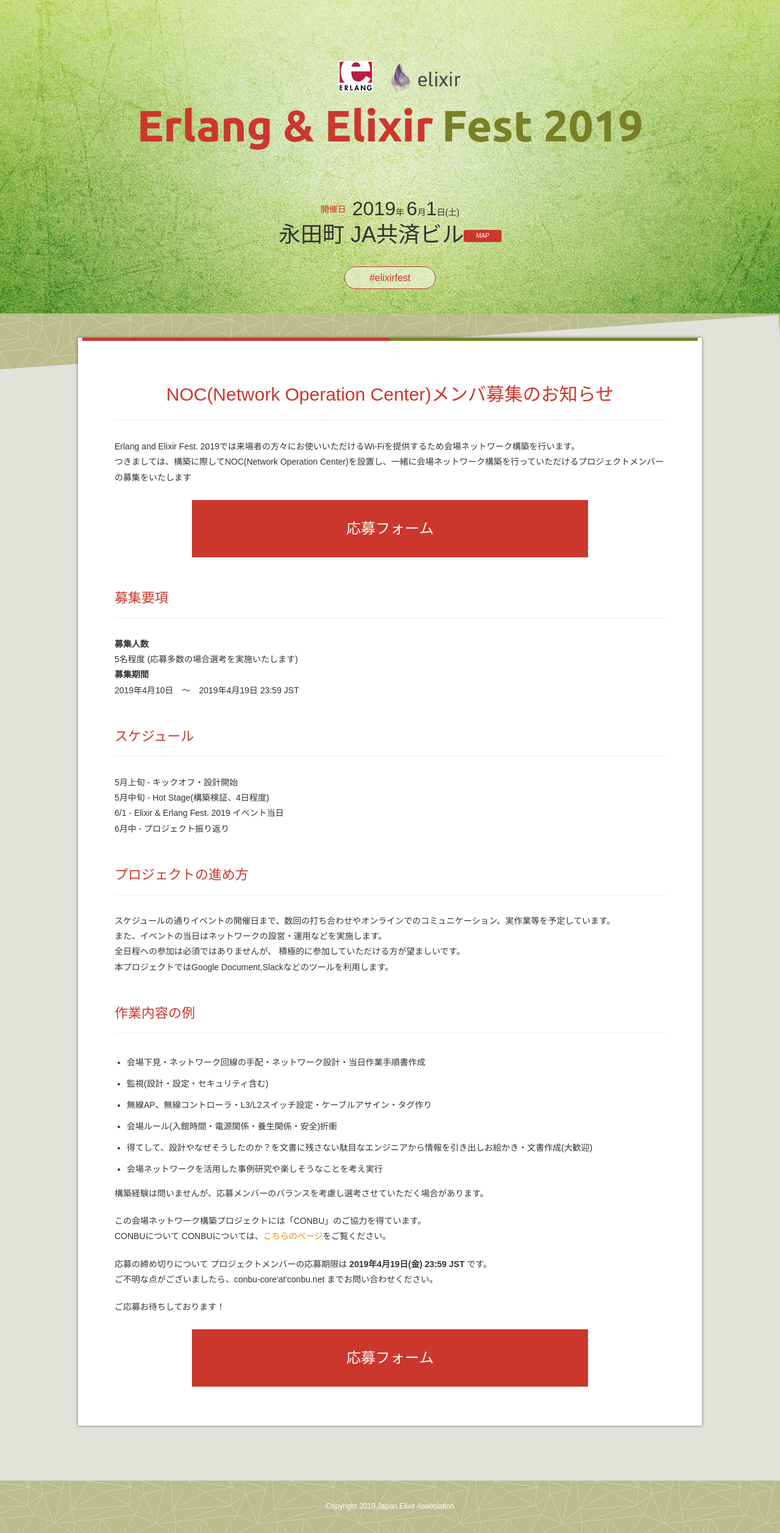
After one commit to elixirjp/elixirfestjp, a Django app: page /noc/ in a window 1280 px wide. The commit adds this page. Shown: the whole page at 61% size. Run offline with Django 3.2, Linux system fonts and the light colour scheme; some web fonts are replaced.

Commit message:
NOCメンバ募集のお知らせを追加する

```diff
--- a/apps/urls.py
+++ b/apps/urls.py
@@ -26,6 +26,7 @@
 
 urlpatterns = [
     url(r'^$', views.IndexView.as_view(), name='index'),
+    url(r'^noc/$', TemplateView.as_view(template_name='noc.html'), name='noc'),
     url(r'^admin/', admin.site.urls),
 ]
 
--- a/assets/css/common.css
+++ b/assets/css/common.css
@@ -276,6 +276,14 @@
   text-align: center;
   margin: 0 80px;
   font-size: 1.6rem;
+}
+.read_box dl dt {
+  font-weight: bold;
+}
+.read_box ul li {
+  line-height: 2.5;
+  list-style: disc;
+  margin-left: 20px;
 }
 .twitter_text {
   font-size: 1.6rem;
--- /dev/null
+++ b/templates/noc.html
@@ -0,0 +1,83 @@
+{% extends "base.html" %}
+{% load static %}
+
+{% block contents %}
+<div class="mv_box">
+    <p><img class="logo_erlang" src="{% static 'img/logo_Erlang.png' %}" alt="Erlang"><img class="logo_elixir" src="{% static 'img/logo_elixir.png' %}" alt="elixir"></p>
+    <h1 class="mv_title01">Erlang &amp; Elixir</h1>
+    <h1 class="mv_title02">Fest 2019</h1>
+    <p class="day_text"><span class="day_blue_text">開催日</span><span class="day_number_text">2019</span>年 <span class="day_number_text">6</span>月<span class="day_number_text">1</span>日(土)</p>
+    <p class="place-text">永田町 JA共済ビル<a class="map_link" href="https://goo.gl/maps/m5ddhWNNbXD2" target="_blank">MAP</a></p>
+    <p class="hash_text">#elixirfest</p>
+</div>
+<section class="main_contents">
+  <section class="main_box">
+    <div class="main_box_inner clearfix">
+      <div class="contents_box">
+        <h2 class="contents_h2">NOC(Network Operation Center)メンバ募集のお知らせ</h2>
+        <p class="text_l">
+          Erlang and Elixir Fest. 2019では来場者の方々にお使いいただけるWi-Fiを提供するため会場ネットワーク構築を行います。
+          <br>つきましては、構築に際してNOC(Network Operation Center)を設置し、一緒に会場ネットワーク構築を行っていただけるプロジェクトメンバーの募集をいたします
+        </p>
+        <p class="mt20">
+          <a href="https://docs.google.com/forms/d/e/1FAIpQLSeDsyA8b8_8sZwgy_6-LLOPYH3P-2-JgZFva_Y70ZIBXWqz1w/viewform" target="_blank" class="btn_apply" >応募フォーム</a>
+        </p>
+        <h3 class="contents_h3">募集要項</h3>
+        <div class="read_box">
+          <dl>
+            <dt>募集人数</dt>
+            <dd>5名程度 (応募多数の場合選考を実施いたします)</dd>
+          </dl>
+          <dl>
+            <dt>募集期間</dt>
+            <dd>2019年4月10日　〜　2019年4月19日 23:59 JST</dd>
+          </dl>
+        </div>
+        <h3 class="contents_h3">スケジュール</h3>
+        <ul>
+          <li>5月上旬 - キックオフ・設計開始</li>
+          <li>5月中旬 - Hot Stage(構築検証、4日程度)</li>
+          <li>6/1 - Elixir &amp; Erlang Fest. 2019 イベント当日</li>
+          <li>6月中 - プロジェクト振り返り</li>
+        </ul>
+
+        <h3 class="contents_h3">プロジェクトの進め方</h3>
+        <p>
+          スケジュールの通りイベントの開催日まで、数回の打ち合わせやオンラインでのコミュニケーション、実作業等を予定しています。
+          <br>また、イベントの当日はネットワークの設営・運用などを実施します。
+          <br>全日程への参加は必須ではありませんが、 積極的に参加していただける方が望ましいです。
+          <br>本プロジェクトではGoogle Document,Slackなどのツールを利用します。
+        </p>
+
+        <h3 class="contents_h3">作業内容の例</h3>
+        <div class="read_box">
+          <ul>
+            <li>会場下見・ネットワーク回線の手配・ネットワーク設計・当日作業手順書作成</li>
+            <li>監視(設計・設定・セキュリティ含む)</li>
+            <li>無線AP、無線コントローラ・L3/L2スイッチ設定・ケーブルアサイン・タグ作り</li>
+            <li>会場ルール(入館時間・電源関係・養生関係・安全)折衝</li>
+            <li>得てして、設計やなぜそうしたのか？を文書に残さない駄目なエンジニアから情報を引き出しお絵かき・文書作成(大歓迎)</li>
+            <li>会場ネットワークを活用した事例研究や楽しそうなことを考え実行</li>
+          </ul>
+        </div>
+        <p class="mt10">構築経験は問いませんが、応募メンバーのバランスを考慮し選考させていただく場合があります。</p>
+
+        <p class="mt20">
+          この会場ネットワーク構築プロジェクトには「CONBU」のご協力を得ています。
+          <br>CONBUについて CONBUについては、<a href="http://conbu.net/about/" target="_blank">こちらのページ</a>をご覧ください。
+        </p>
+
+        <p class="mt20">
+          応募の締め切りについて プロジェクトメンバーの応募期限は <b>2019年4月19日(金) 23:59 JST</b> です。
+          <br>ご不明な点がございましたら、conbu-core'at'conbu.net までお問い合わせください。
+        </p>
+
+        <p class="mt20">ご応募お待ちしております！</p>
+        <p class="mt20">
+          <a href="https://docs.google.com/forms/d/e/1FAIpQLSeDsyA8b8_8sZwgy_6-LLOPYH3P-2-JgZFva_Y70ZIBXWqz1w/viewform" target="_blank" class="btn_apply" >応募フォーム</a>
+        </p>
+      </div>
+    </div>
+  </section>
+</section>
+{% endblock contents %}
```
